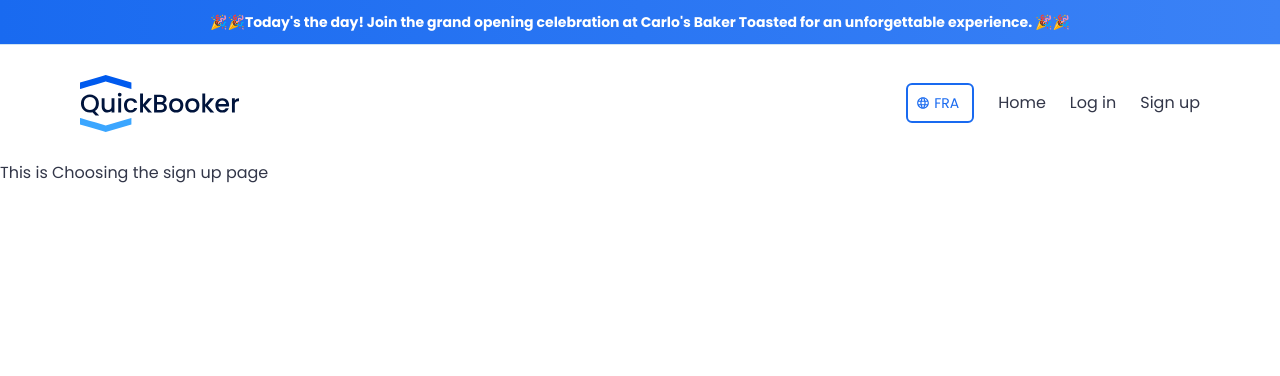
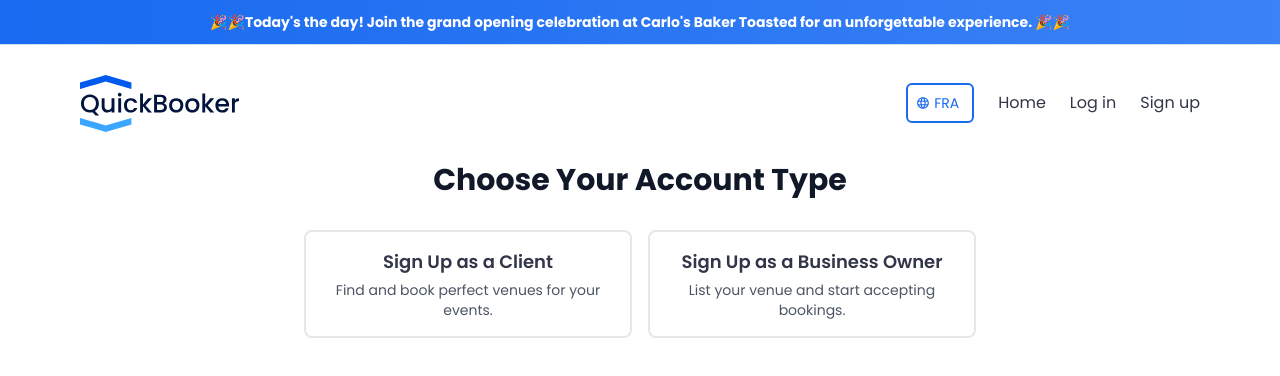
Before and after one commit to luisgcode/Quickbooker, a React (Vite) app: page /signup in a window 1280 px wide. Shown: the top 376 px of the page. Built offline with nearby package versions, Linux system fonts and the light colour scheme.

Commit message:
Adding the language for sign up page

```diff
--- a/src/pages/SignUp/SignUp.jsx
+++ b/src/pages/SignUp/SignUp.jsx
@@ -1,7 +1,182 @@
-import React from "react";
+import React, { useState } from "react";
+import { MdEmail, MdLock, MdBusiness, MdPerson } from "react-icons/md";
+import { useTranslation } from "react-i18next";
 
 const SignUp = () => {
-  return <div>This is Choosing the sign up page</div>;
+  const [t, i18n] = useTranslation("global");
+  const [selectedForm, setSelectedForm] = useState(null);
+
+  return (
+    <section className="">
+      <div className="flex flex-col items-center">
+        <h2 className="text-3xl font-bold text-gray-900 mb-8">
+          {t("signUp.title")}
+        </h2>
+
+        {/* Selection Buttons */}
+        <div className="flex flex-col sm:flex-row gap-4 mb-8 w-full max-w-2xl">
+          <button
+            onClick={() => setSelectedForm("client")}
+            className={`flex-1 p-4 rounded-lg border-2 transition-all duration-200 ${
+              selectedForm === "client"
+                ? "border-blue-600 bg-blue-50"
+                : "border-gray-200 hover:border-blue-400"
+            }`}
+          >
+            <h3 className="text-lg font-semibold">
+              {t("signUp.clientOptionTitle")}
+            </h3>
+            <p className="text-sm text-gray-600 mt-1">
+              {t("signUp.clientOptionDescription")}
+            </p>
+          </button>
+
+          <button
+            onClick={() => setSelectedForm("business")}
+            className={`flex-1 p-4 rounded-lg border-2 transition-all duration-200 ${
+              selectedForm === "business"
+                ? "border-blue-600 bg-blue-50"
+                : "border-gray-200 hover:border-blue-400"
+            }`}
+          >
+            <h3 className="text-lg font-semibold">
+              {t("signUp.ownerOptionTitle")}
+            </h3>
+            <p className="text-sm text-gray-600 mt-1">
+              {t("signUp.ownerOptionDescription")}
+            </p>
+          </button>
+        </div>
+
+        {/* Forms Container */}
+        <div className="w-full max-w-md">
+          {/* Client Sign Up Form */}
+          {selectedForm === "client" && (
+            <div className="bg-white rounded-lg shadow-sm p-6 animate-fadeIn">
+              <form className="space-y-4">
+                <div>
+                  <label className="block text-sm font-medium text-gray-700 mb-1">
+                    Full Name
+                  </label>
+                  <div className="relative">
+                    <div className="absolute inset-y-0 left-0 pl-3 flex items-center pointer-events-none">
+                      <MdPerson className="h-5 w-5 text-gray-400" />
+                    </div>
+                    <input
+                      type="text"
+                      className="pl-10 w-full rounded-md border border-gray-300 py-2 px-3 focus:outline-none focus:ring-2 focus:ring-blueCompany focus:border-blueCompany"
+                      placeholder="John Doe"
+                    />
+                  </div>
+                </div>
+
+                <div>
+                  <label className="block text-sm font-medium text-gray-700 mb-1">
+                    Email
+                  </label>
+                  <div className="relative">
+                    <div className="absolute inset-y-0 left-0 pl-3 flex items-center pointer-events-none">
+                      <MdEmail className="h-5 w-5 text-gray-400" />
+                    </div>
+                    <input
+                      type="email"
+                      className="pl-10 w-full rounded-md border border-gray-300 py-2 px-3 focus:outline-none focus:ring-2 focus:ring-blueCompany focus:border-blueCompany"
+                      placeholder="you@example.com"
+                    />
+                  </div>
+                </div>
+
+                <div>
+                  <label className="block text-sm font-medium text-gray-700 mb-1">
+                    Password
+                  </label>
+                  <div className="relative">
+                    <div className="absolute inset-y-0 left-0 pl-3 flex items-center pointer-events-none">
+                      <MdLock className="h-5 w-5 text-gray-400" />
+                    </div>
+                    <input
+                      type="password"
+                      className="pl-10 w-full rounded-md border border-gray-300 py-2 px-3 focus:outline-none focus:ring-2 focus:ring-blueCompany focus:border-blueCompany"
+                      placeholder="••••••••"
+                    />
+                  </div>
+                </div>
+
+                <button
+                  type="submit"
+                  className="w-full bg-blue-600 text-white rounded-md py-2 px-4 hover:bg-blue-700 focus:outline-none focus:ring-2 focus:ring-blueCompany focus:ring-offset-2"
+                >
+                  Sign Up as Client
+                </button>
+              </form>
+            </div>
+          )}
+
+          {/* Business Owner Sign Up Form */}
+          {selectedForm === "business" && (
+            <div className="bg-white rounded-lg shadow-sm p-6 animate-fadeIn">
+              <form className="space-y-4">
+                <div>
+                  <label className="block text-sm font-medium text-gray-700 mb-1">
+                    Business Name
+                  </label>
+                  <div className="relative">
+                    <div className="absolute inset-y-0 left-0 pl-3 flex items-center pointer-events-none">
+                      <MdBusiness className="h-5 w-5 text-gray-400" />
+                    </div>
+                    <input
+                      type="text"
+                      className="pl-10 w-full rounded-md border border-gray-300 py-2 px-3 focus:outline-none focus:ring-2 focus:ring-blueCompany focus:border-blueCompany"
+                      placeholder="Your Business Name"
+                    />
+                  </div>
+                </div>
+
+                <div>
+                  <label className="block text-sm font-medium text-gray-700 mb-1">
+                    Business Email
+                  </label>
+                  <div className="relative">
+                    <div className="absolute inset-y-0 left-0 pl-3 flex items-center pointer-events-none">
+                      <MdEmail className="h-5 w-5 text-gray-400" />
+                    </div>
+                    <input
+                      type="email"
+                      className="pl-10 w-full rounded-md border border-gray-300 py-2 px-3 focus:outline-none focus:ring-2 focus:ring-blueCompany focus:border-blueCompany"
+                      placeholder="business@example.com"
+                    />
+                  </div>
+                </div>
+
+                <div>
+                  <label className="block text-sm font-medium text-gray-700 mb-1">
+                    Password
+                  </label>
+                  <div className="relative">
+                    <div className="absolute inset-y-0 left-0 pl-3 flex items-center pointer-events-none">
+                      <MdLock className="h-5 w-5 text-gray-400" />
+                    </div>
+                    <input
+                      type="password"
+                      className="pl-10 w-full rounded-md border border-gray-300 py-2 px-3 focus:outline-none focus:ring-2 focus:ring-blueCompany focus:border-blueCompany"
+                      placeholder="••••••••"
+                    />
+                  </div>
+                </div>
+
+                <button
+                  type="submit"
+                  className="w-full bg-blue-600 text-white rounded-md py-2 px-4 hover:bg-blue-700 focus:outline-none focus:ring-2 focus:ring-blueCompany focus:ring-offset-2"
+                >
+                  Sign Up as Business Owner
+                </button>
+              </form>
+            </div>
+          )}
+        </div>
+      </div>
+    </section>
+  );
 };
 
 export default SignUp;
--- a/translations/eng/global.json
+++ b/translations/eng/global.json
@@ -4,5 +4,12 @@
   },
   "hero": {
     "description": "Discover and book extraordinary venues for any occasion. From intimate gatherings to grand celebrations."
+  },
+  "signUp": {
+    "title": "Choose Your Account Type",
+    "clientOptionTitle": "Sign Up as a Client",
+    "clientOptionDescription": "Find and book perfect venues for your events.",
+    "ownerOptionTitle": "Sign Up as a Business Owner",
+    "ownerOptionDescription": "List your venue and start accepting bookings."
   }
 }
--- a/translations/esp/global.json
+++ b/translations/esp/global.json
@@ -4,5 +4,12 @@
   },
   "hero": {
     "description": "Descubre y reserva lugares extraordinarios para cualquier ocasión. Desde reuniones íntimas hasta grandes celebraciones."
+  },
+  "signUp": {
+    "title": "Elige Tu Tipo de Cuenta",
+    "clientOptionTitle": "Regístrate como Cliente",
+    "clientOptionDescription": "Encuentra y reserva lugares perfectos para tus eventos.",
+    "ownerOptionTitle": "Regístrate como Propietario de Negocio",
+    "ownerOptionDescription": "Lista tu lugar y comienza a aceptar reservas."
   }
 }
--- a/translations/fre/global.json
+++ b/translations/fre/global.json
@@ -4,5 +4,12 @@
   },
   "hero": {
     "description": "Découvrez et réservez des lieux extraordinaires pour toutes les occasions. Des rassemblements intimes aux grandes célébrations."
+  },
+  "signUp": {
+    "title": "Choisissez votre type de compte",
+    "clientOptionTitle": "Inscrivez-vous en tant que client",
+    "clientOptionDescription": "Trouvez et réservez des lieux parfaits pour vos événements.",
+    "ownerOptionTitle": "Inscrivez-vous en tant que propriétaire d'entreprise",
+    "ownerOptionDescription": "Inscrivez votre lieu et commencez à accepter des réservations."
   }
 }
```
